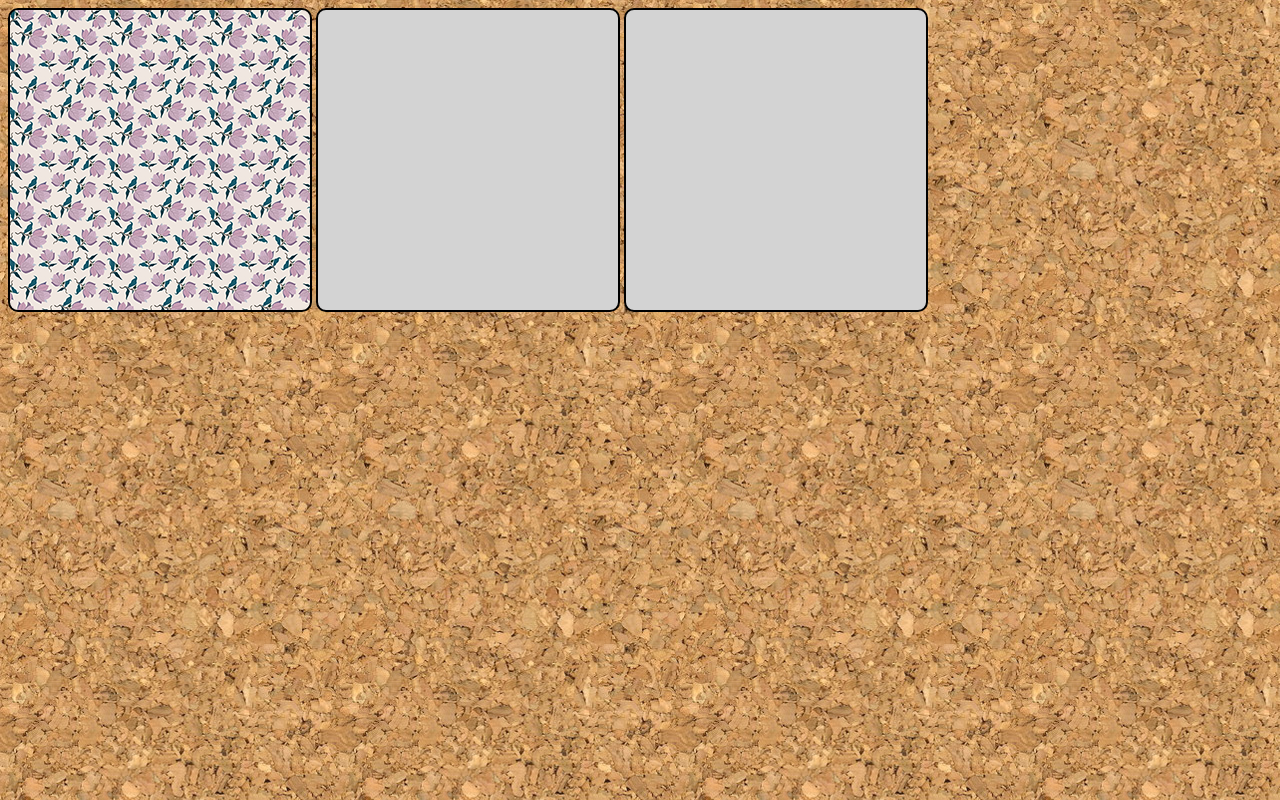
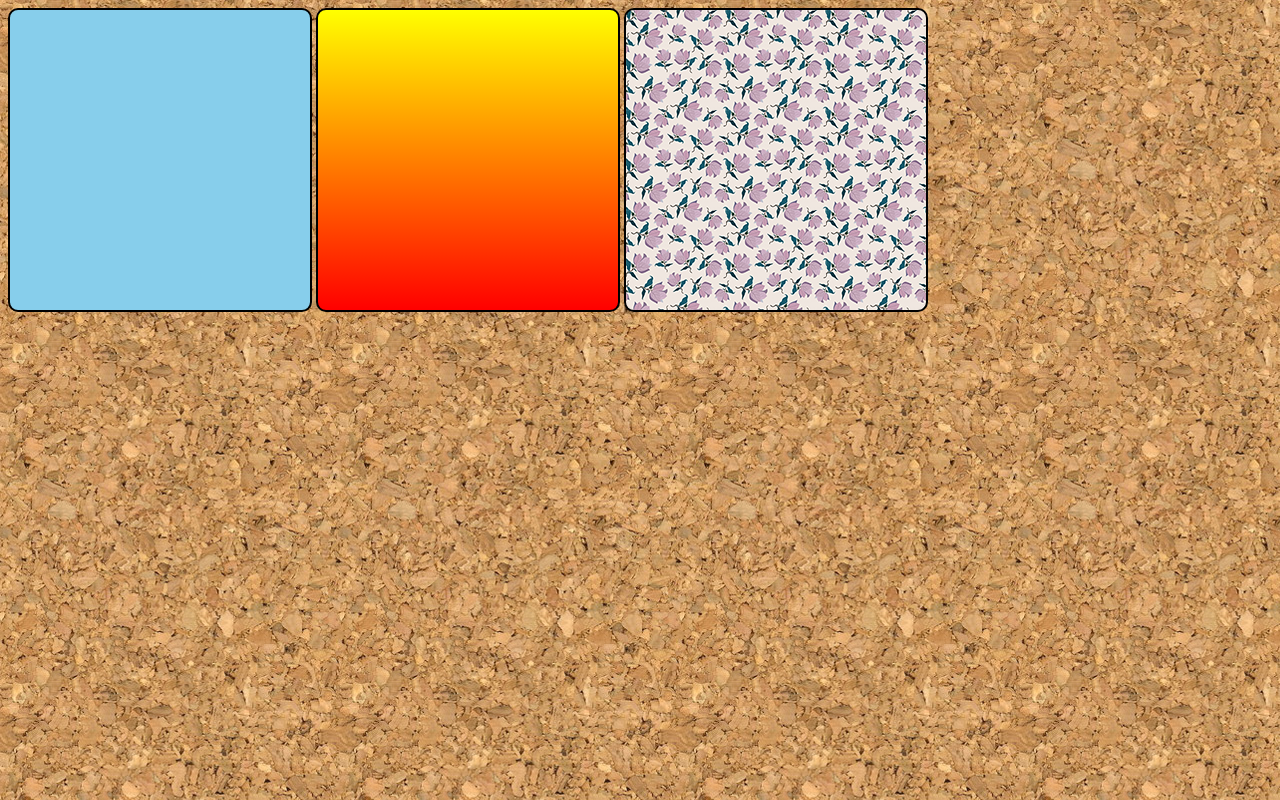
Before and after one commit to Marcos-Moreira5112/HTML-CSS, a plain HTML site: page Exercícios/ex022/imagens/imagens-cap19/index.html in a window 1280 px wide. Drawn offline with Linux system fonts and the light colour scheme.

Commit message:
background doido
bajciacnnc

```diff
--- a/Exercícios/ex022/imagens/imagens-cap19/index.html
+++ b/Exercícios/ex022/imagens/imagens-cap19/index.html
@@ -21,11 +21,11 @@
             background-color: skyblue;
         }
 
-        div#q1 {
+        div#q2 {
             background-image: linear-gradient(to bottom, yellow, red);
         }
 
-        div#q1 {
+        div#q3 {
             background-image: url(pattern003.png);
         }
 
```
